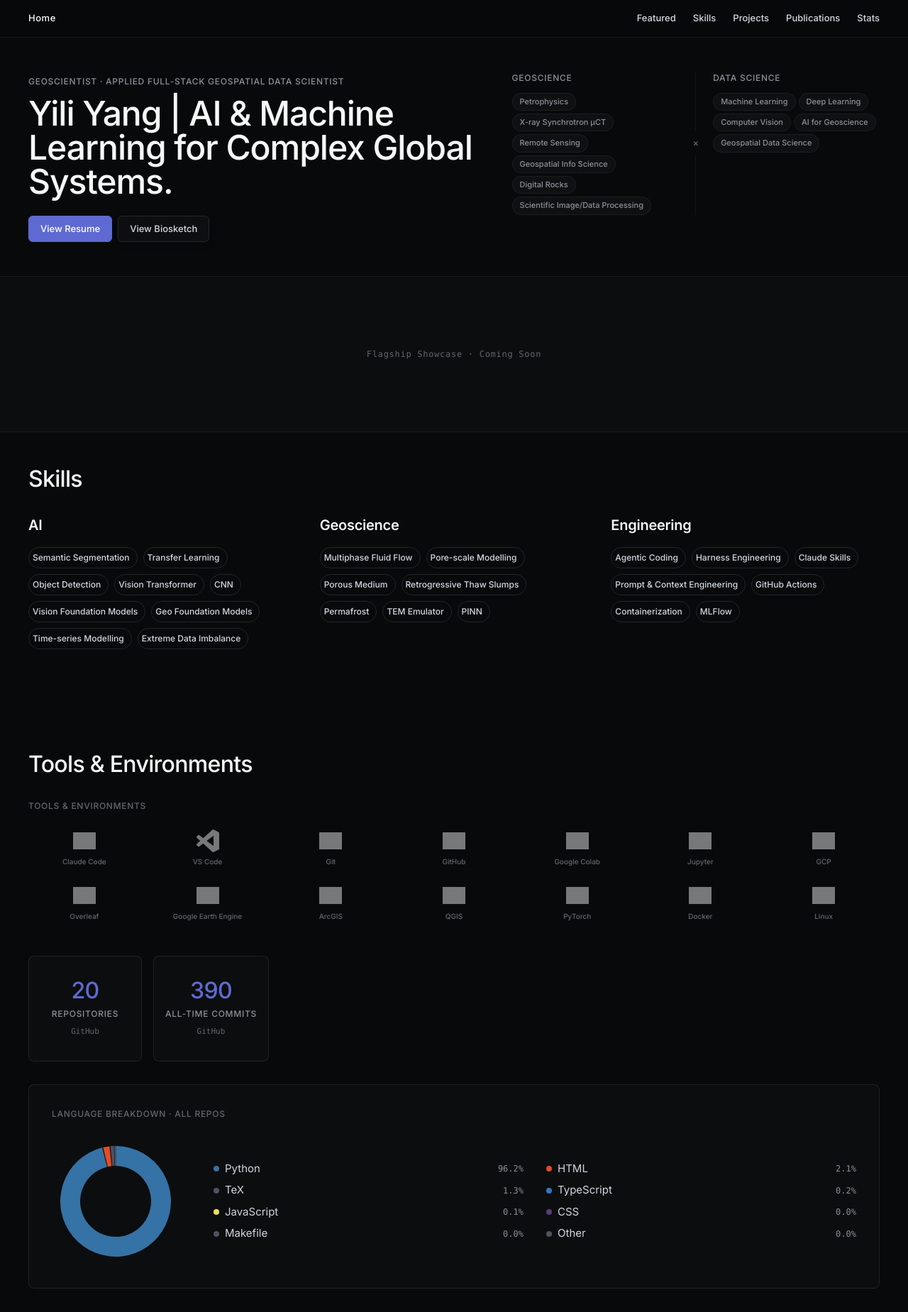
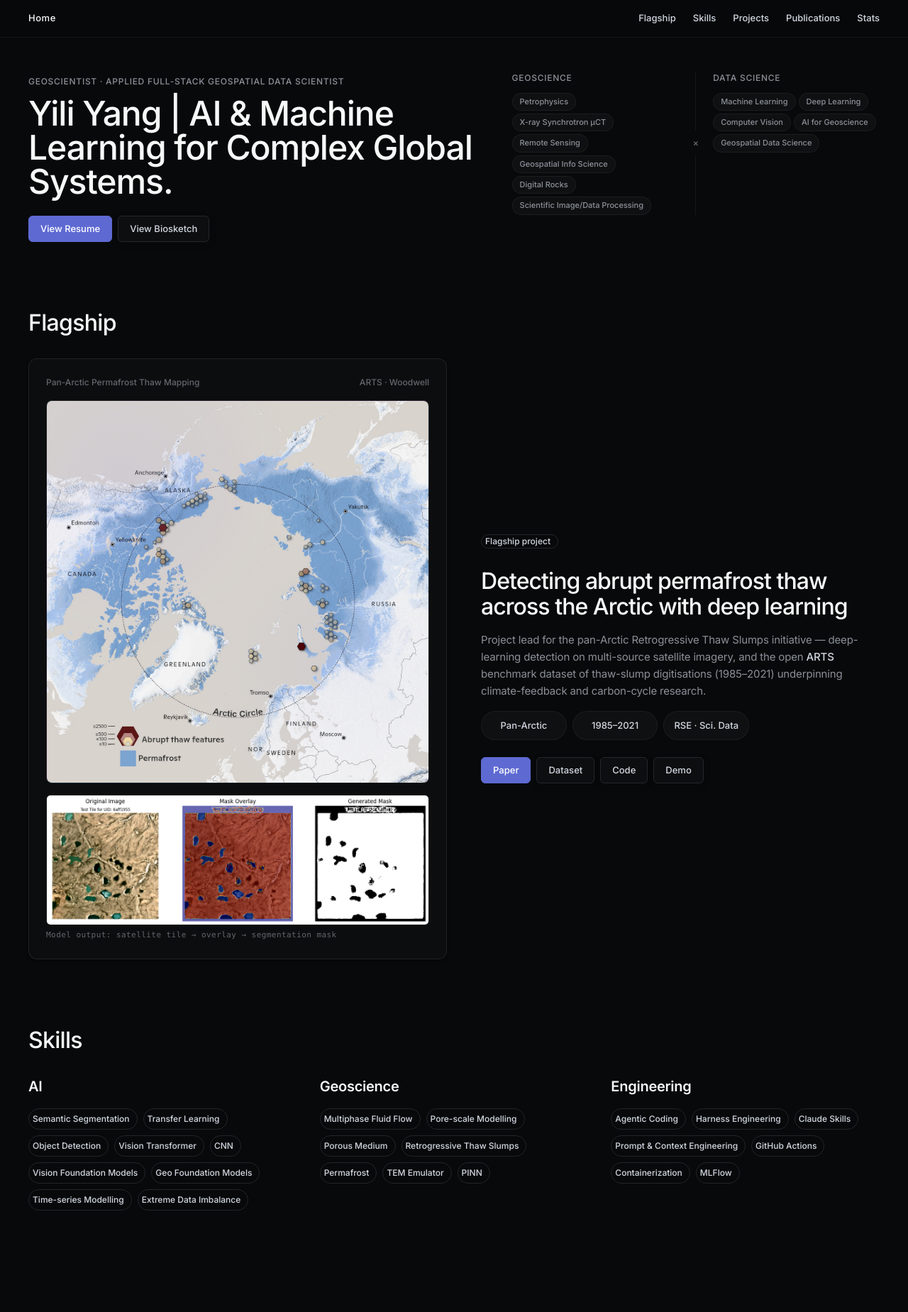
Before and after one commit to yi-li-yang/yi-li-yang.github.io, a web app: file index.html in a window 1280 px wide. Shown: the top 1849 px of the page at 71% size. Run offline with its HTML, style and script files only (its server is not run), Linux system fonts and the light colour scheme; grey boxes are pictures that could not be loaded.

Commit message:
Add Flagship Showcase: pan-Arctic permafrost thaw mapping
Replace the "Coming Soon" placeholder with a spotlight panel for the RTS/ARTS
work — a pan-Arctic detection map hero + the SAM segmentation triptych inset,
narrative, metrics, and Paper/Dataset/Code/Demo links. Reuses the pre-built
.hero-visual/.visual-frame/.showcase-metrics styles; figures pulled from the
project's own whrc/ARTS and whrc/interactive-sam2 repos into assets/showcase/.
Static HTML — no new module or data fetch. Removes the unused .showcase-block
placeholder styles; nav "Featured" -> "Flagship".

Co-Authored-By: Claude Opus 4.8 <noreply@anthropic.com>

```diff
--- a/css/components.css
+++ b/css/components.css
@@ -575,26 +575,82 @@
 
 /* ── Flagship Showcase ───────────────────────── */
 
-.showcase-block {
-  width: 100%;
-  min-height: 220px;
-  background: rgba(255, 255, 255, 0.015);
-  border-top: 1px solid var(--color-border-subtle);
-  border-bottom: 1px solid var(--color-border-subtle);
-  display: flex;
+.showcase-feature {
+  display: grid;
+  grid-template-columns: minmax(0, 1.05fr) minmax(0, 1fr);
+  gap: var(--space-xxl);
   align-items: center;
-  justify-content: center;
+  margin-top: var(--space-lg);
 }
 
-.showcase-inner {
-  text-align: center;
+.showcase-img {
+  width: 100%;
+  height: 100%;
+  display: block;
+  object-fit: cover;
 }
 
-.showcase-label {
+.showcase-inset {
+  margin: 0;
+  display: grid;
+  gap: 6px;
+}
+
+.showcase-inset img {
+  width: 100%;
+  display: block;
+  border-radius: var(--radius-sm);
+  border: 1px solid var(--color-border-subtle);
+}
+
+.showcase-inset figcaption {
   font-family: var(--font-mono);
-  font-size: var(--font-size-xs);
+  font-size: 0.6875rem;
   color: var(--color-text-subtle);
-  letter-spacing: 0.06em;
+  letter-spacing: 0.04em;
+}
+
+.showcase-copy {
+  display: flex;
+  flex-direction: column;
+  align-items: flex-start;
+  gap: var(--space-md);
+}
+
+.showcase-title {
+  font-size: var(--font-size-3xl);
+  font-weight: 510;
+  line-height: 1.15;
+  letter-spacing: -0.96px;
+  color: var(--color-text);
+  font-feature-settings: var(--font-features);
+}
+
+.showcase-desc {
+  font-size: 0.9375rem;
+  font-weight: 400;
+  line-height: 1.6;
+  letter-spacing: -0.165px;
+  color: var(--color-text-muted);
+}
+
+.showcase-desc strong {
+  color: var(--color-text-secondary);
+  font-weight: 510;
+}
+
+.showcase-links {
+  display: flex;
+  flex-wrap: wrap;
+  gap: var(--space-xs);
+  margin-top: var(--space-xs);
+}
+
+@media (max-width: 900px) {
+  .showcase-feature {
+    grid-template-columns: 1fr;
+    gap: var(--space-lg);
+  }
 }
 
 /* ── Thoughts Grid ───────────────────────────── */
--- a/index.html
+++ b/index.html
@@ -17,7 +17,7 @@
       <div class="container header-inner">
         <a class="brand" href="#">Home</a>
         <nav class="site-nav" id="site-nav">
-          <a href="#showcase">Featured</a>
+          <a href="#showcase">Flagship</a>
           <a href="#skills">Skills</a>
           <a href="#thoughts">Projects</a>
           <a href="#publications">Publications</a>
@@ -60,10 +60,48 @@
         </div>
       </section>
 
-      <!-- ── Flagship Showcase (placeholder) ───── -->
-      <section class="showcase-block" id="showcase">
-        <div class="showcase-inner">
-          <p class="showcase-label">Flagship Showcase &middot; Coming Soon</p>
+      <!-- ── Flagship Showcase ───────────────────── -->
+      <section class="section" id="showcase">
+        <div class="container">
+          <div class="section-heading">Flagship</div>
+          <div class="showcase-feature">
+            <div class="hero-visual">
+              <div class="visual-header">
+                <span>Pan-Arctic Permafrost Thaw Mapping</span>
+                <span>ARTS &middot; Woodwell</span>
+              </div>
+              <div class="visual-frame">
+                <img class="showcase-img" src="assets/showcase/arts-panarctic.jpg"
+                     alt="Pan-Arctic map of abrupt permafrost thaw features across Alaska, Canada and Siberia" loading="lazy">
+              </div>
+              <figure class="showcase-inset">
+                <img src="assets/showcase/rts-detection.png"
+                     alt="Deep-learning detection: satellite imagery, mask overlay, and generated segmentation mask" loading="lazy">
+                <figcaption>Model output: satellite tile &rarr; overlay &rarr; segmentation mask</figcaption>
+              </figure>
+            </div>
+            <div class="showcase-copy">
+              <span class="badge">Flagship project</span>
+              <h2 class="showcase-title">Detecting abrupt permafrost thaw across the Arctic with deep learning</h2>
+              <p class="showcase-desc">
+                Project lead for the pan-Arctic Retrogressive Thaw Slumps initiative &mdash; deep-learning
+                detection on multi-source satellite imagery, and the open <strong>ARTS</strong> benchmark
+                dataset of thaw-slump digitisations (1985&ndash;2021) underpinning climate-feedback and
+                carbon-cycle research.
+              </p>
+              <div class="showcase-metrics">
+                <span class="showcase-metric">Pan-Arctic</span>
+                <span class="showcase-metric">1985&ndash;2021</span>
+                <span class="showcase-metric">RSE &middot; Sci. Data</span>
+              </div>
+              <div class="showcase-links">
+                <a class="btn btn-primary" href="https://scholar.google.com/scholar?q=Mapping+retrogressive+thaw+slumps+using+deep+neural+networks" target="_blank" rel="noopener noreferrer">Paper</a>
+                <a class="btn btn-secondary" href="https://doi.org/10.18739/A2PK0738B" target="_blank" rel="noopener noreferrer">Dataset</a>
+                <a class="btn btn-secondary" href="https://github.com/whrc/RTSmapping_v2" target="_blank" rel="noopener noreferrer">Code</a>
+                <a class="btn btn-secondary" href="https://github.com/whrc/interactive-sam2" target="_blank" rel="noopener noreferrer">Demo</a>
+              </div>
+            </div>
+          </div>
         </div>
       </section>
 
```
Also changed, not shown: assets/showcase/arts-panarctic.jpg (added), assets/showcase/rts-detection.png (added).
